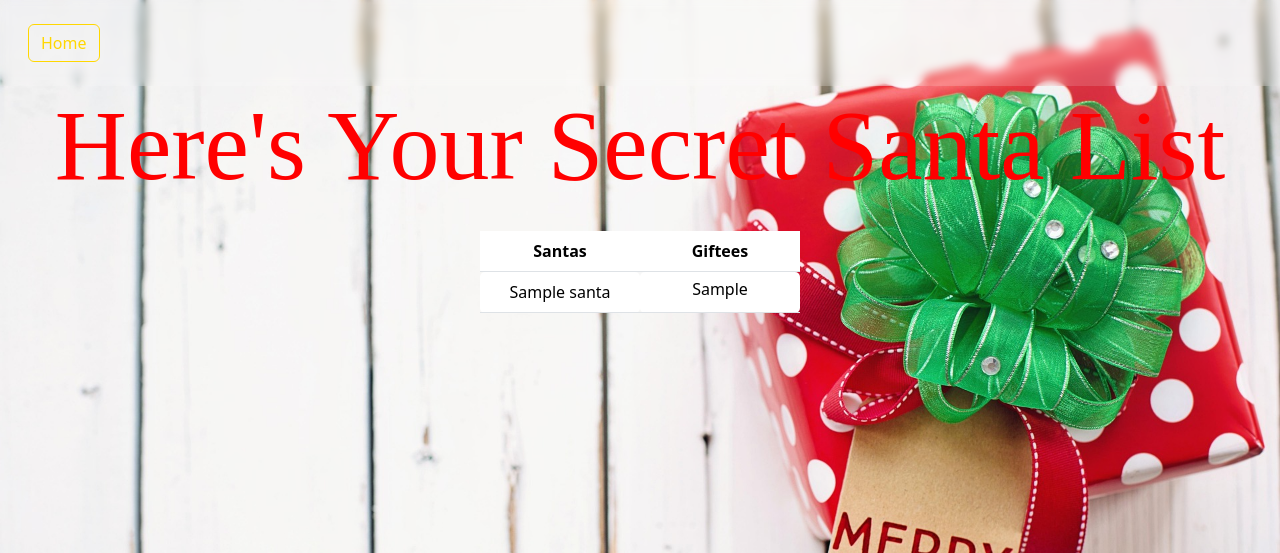
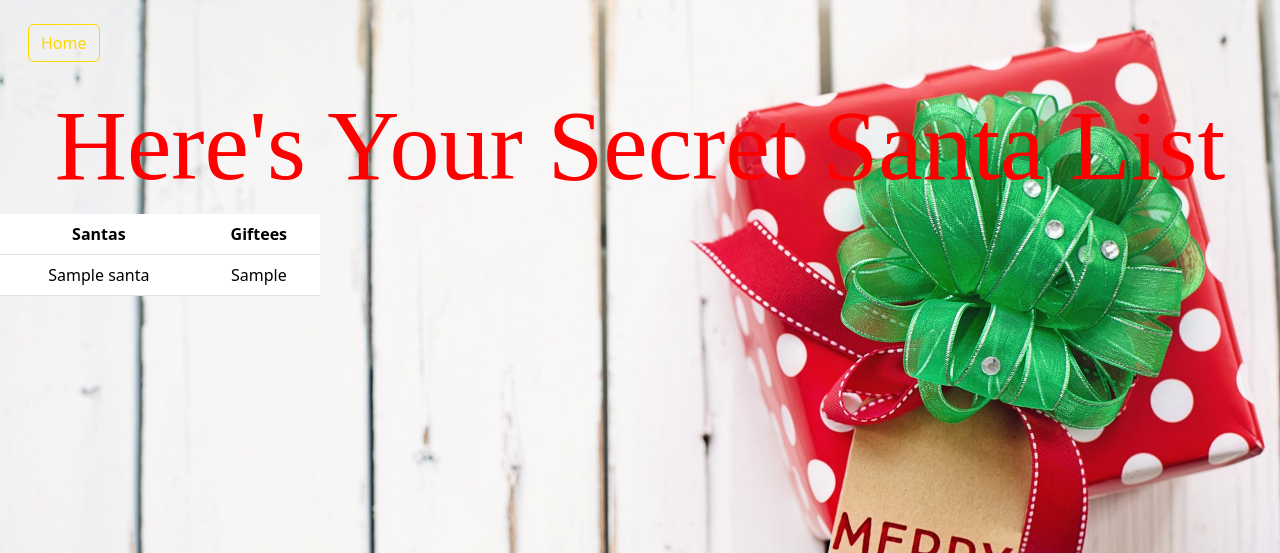
Before and after one commit to eddie-m-m/secret_santa, a Flask app: page /view_list in a window 1280 px wide. Shown: the top 553 px of the page. Run offline with Flask 3, Linux system fonts and the light colour scheme; tables that the repository leaves empty hold one stand-in row (values such as "Sample post"); some libraries are stand-ins or nearby versions; some web fonts are replaced.

Commit message:
Update styles css

```diff
--- a/static/css/styles.css
+++ b/static/css/styles.css
@@ -1,28 +1,3 @@
-.logo {
-  margin: auto;
-  height: 80px;
-  width: 105px;
-}
-
-table {
-  margin: auto;
-  margin-top: 25px;
-  border-radius: 10px;
-}
-
-td {
-  width: 150px;
-  padding: 5px;
-  border-radius: 5px;
-}
-
-#giftees {
-  margin-left: 10px;
-  width: 150px;
-  padding: 5px;
-  border-radius: 5px;
-}
-
 #headerPopup {
   position: fixed;
   right: 0;
@@ -30,13 +5,3 @@ td {
   min-width: 100%;
   min-height: 100%;
 }
-
-.mask-custom {
-  backdrop-filter: blur(5px);
-  background-color: rgba(255, 255, 255, 0.15);
-}
-
-.navbar-brand {
-  font-size: 5rem;
-  letter-spacing: 3px;
-}
```
